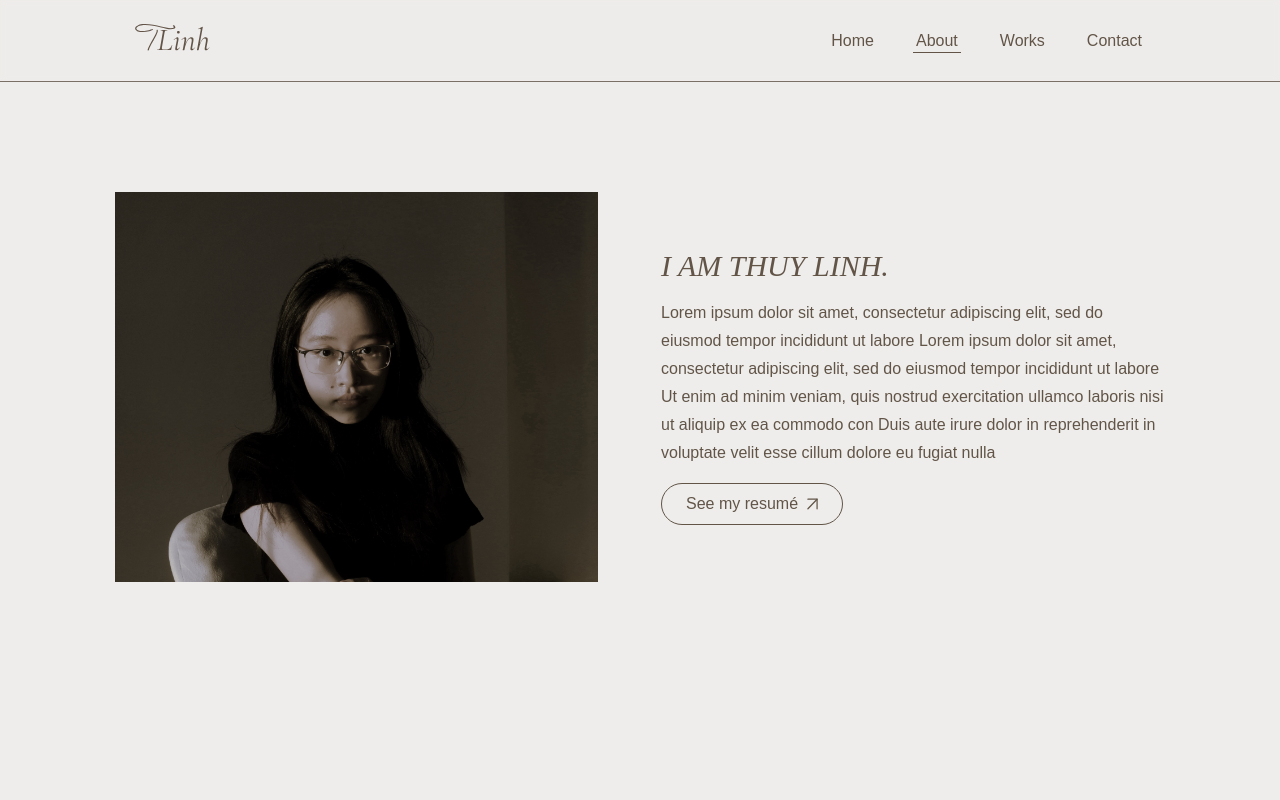
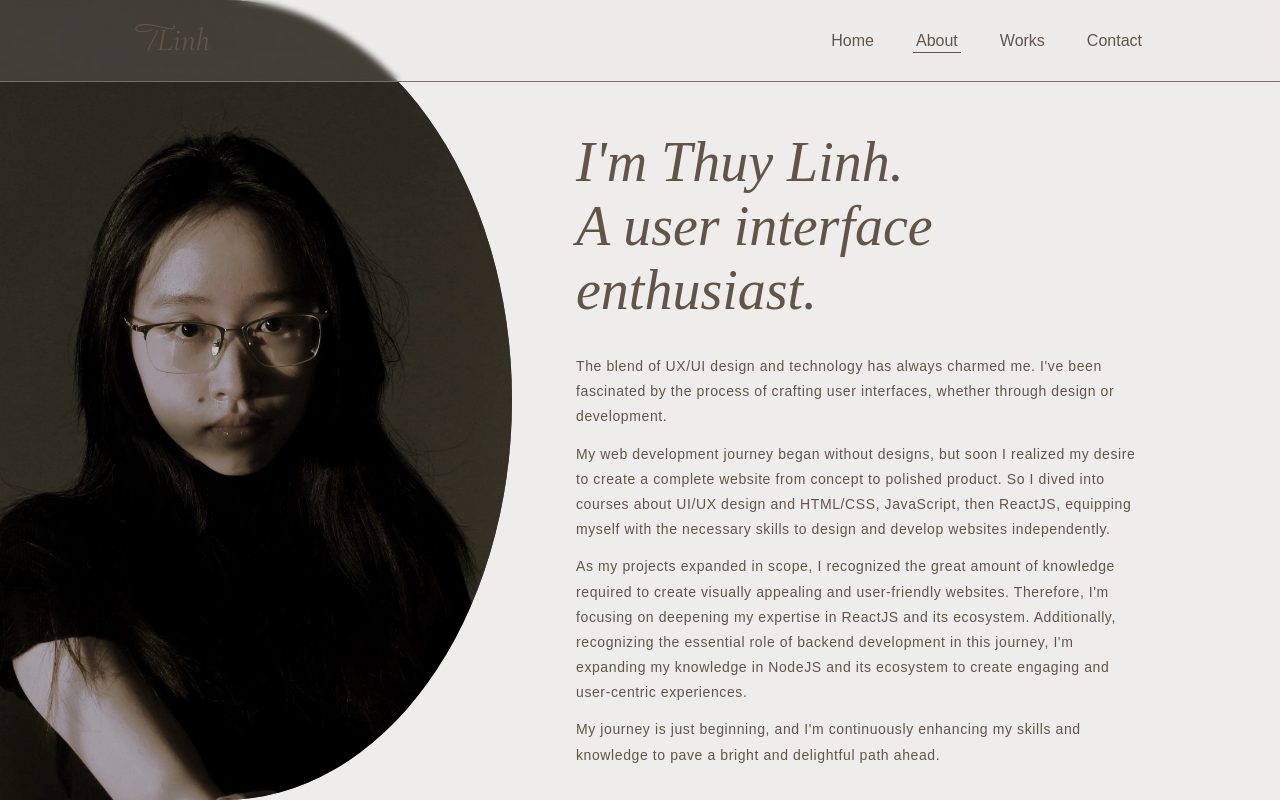
Before and after one commit to sweeetlatte/portfolio, a React (Create React App) app: page /about in a window 1280 px wide. Built offline with nearby package versions, Linux system fonts and the light colour scheme.

Commit message:
[feat] add content for About page

```diff
--- a/public/index.html
+++ b/public/index.html
@@ -7,7 +7,7 @@
     <meta name="theme-color" content="#000000" />
     <meta
       name="description"
-      content="Web site created using create-react-app"
+      content="Linh Thuy's Portfolio"
     />
     <link rel="apple-touch-icon" href="%PUBLIC_URL%/logo192.png" />
     <!--
--- a/src/pages/About/index.tsx
+++ b/src/pages/About/index.tsx
@@ -1,5 +1,5 @@
 import Icons from 'components/Icons';
-import img from 'assets/images/home_self_2.jpeg';
+import img from 'assets/images/about_self_3.jpeg';
 import './style.scss';
 
 export default function About() {
@@ -9,13 +9,32 @@ export default function About() {
         <img src={img} alt='' />
       </div>
       <div className='about__content'>
-        <i className='about__name cormorant'>I AM THUY LINH.</i>
-        <p className='about__text'>
-          Lorem ipsum dolor sit amet, consectetur adipiscing elit, sed do eiusmod tempor incididunt ut labore Lorem ipsum dolor sit amet,
-          consectetur adipiscing elit, sed do eiusmod tempor incididunt ut labore Ut enim ad minim veniam, quis nostrud exercitation ullamco
-          laboris nisi ut aliquip ex ea commodo con Duis aute irure dolor in reprehenderit in voluptate velit esse cillum dolore eu fugiat
-          nulla
-        </p>
+        <div className='about__name cormorant'>
+          <i>I'm Thuy Linh.</i>
+        </div>
+        <div className='about__name cormorant'>
+          <i>A user interface enthusiast.</i>
+        </div>
+        <div className='about__text'>
+          <p>
+            The blend of UX/UI design and technology has always charmed me. I've been fascinated by the process of crafting user interfaces,
+            whether through design or development.
+          </p>
+          <p>
+            My web development journey began without designs, but soon I realized my desire to create a complete website from concept to
+            polished product. So I dived into courses about UI/UX design and HTML/CSS, JavaScript, then ReactJS, equipping myself with the
+            necessary skills to design and develop websites independently.
+          </p>
+          <p>
+            As my projects expanded in scope, I recognized the great amount of knowledge required to create visually appealing and
+            user-friendly websites. Therefore, I'm focusing on deepening my expertise in ReactJS and its ecosystem. Additionally,
+            recognizing the essential role of backend development in this journey, I'm expanding my knowledge in NodeJS and its ecosystem to
+            create engaging and user-centric experiences.
+          </p>
+          <p>
+            My journey is just beginning, and I'm continuously enhancing my skills and knowledge to pave a bright and delightful path ahead.
+          </p>
+        </div>
         <a href={process.env.REACT_APP_RESUME} target='_blank' rel='noreferrer' className='link-btn'>
           See my resumé <Icons.ArrowUpRight />
         </a>
--- a/src/pages/About/style.scss
+++ b/src/pages/About/style.scss
@@ -1,32 +1,43 @@
 .about {
-  padding: 24vh 9vw;
-  display: flex;
-  align-items: center;
-  justify-content: space-between;
+  height: 100vh;
+  overflow: hidden;
+  padding: 130px 136px 48px 45vw;
 
   &__img {
-    flex-basis: 46%;
-    width: 545px;
-    height: 390px;
+    position: fixed;
+    top: 0vh;
+    left: -5vw;
+    width: 45vw;
+    height: 100vh;
+    background-color: var(--black);
+    border-top-right-radius: 50%;
+    border-bottom-right-radius: 50%;
 
     img {
       width: 100%;
       height: 100%;
       object-fit: cover;
+      border-top-right-radius: 50%;
+      border-bottom-right-radius: 50%;
     }
   }
 
-  &__content {
-    flex-basis: 48%;
-  }
-
   &__name {
-    font-size: 30px;
+    text-align: left !important;
+    font-size: 56px;
   }
 
   &__text {
-    padding: 16px 0;
-    line-height: 1.75;
+    padding: 32px 0;
+    font-size: 14px;
     font-weight: 100;
+    line-height: 1.8;
+    letter-spacing: 0.6px;
+    display: flex;
+    flex-direction: column;
+
+    > * + * {
+      margin-top: 12px;
+    }
   }
 }
```
Also changed, not shown: src/assets/images/about_self_3.jpeg (added), src/assets/images/home_self_2.jpeg (deleted).
